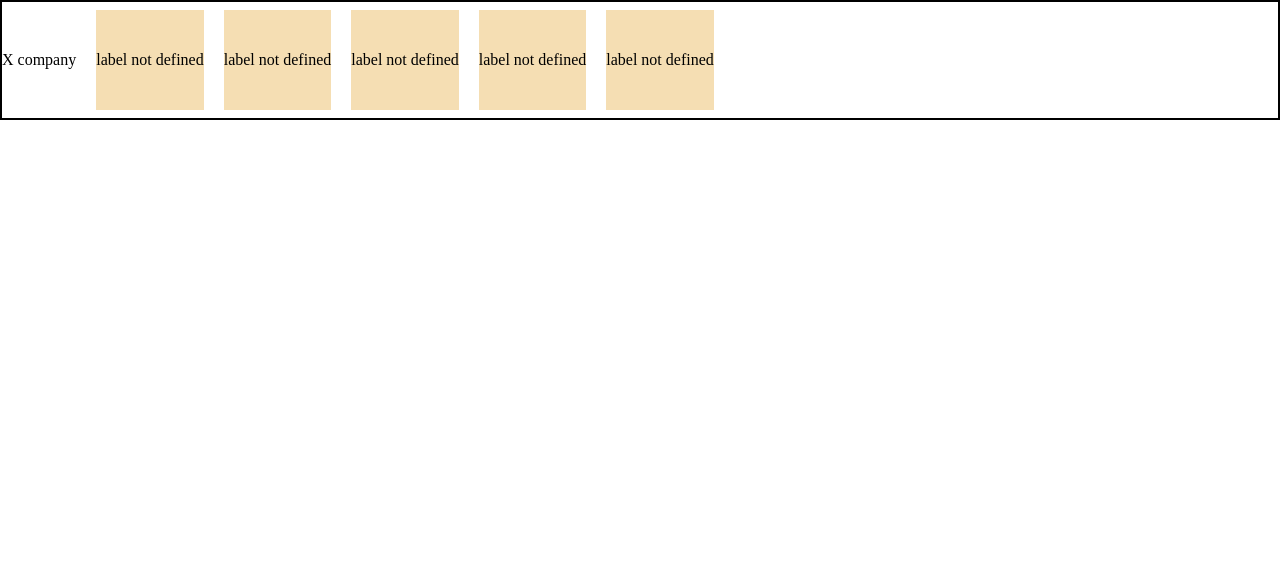
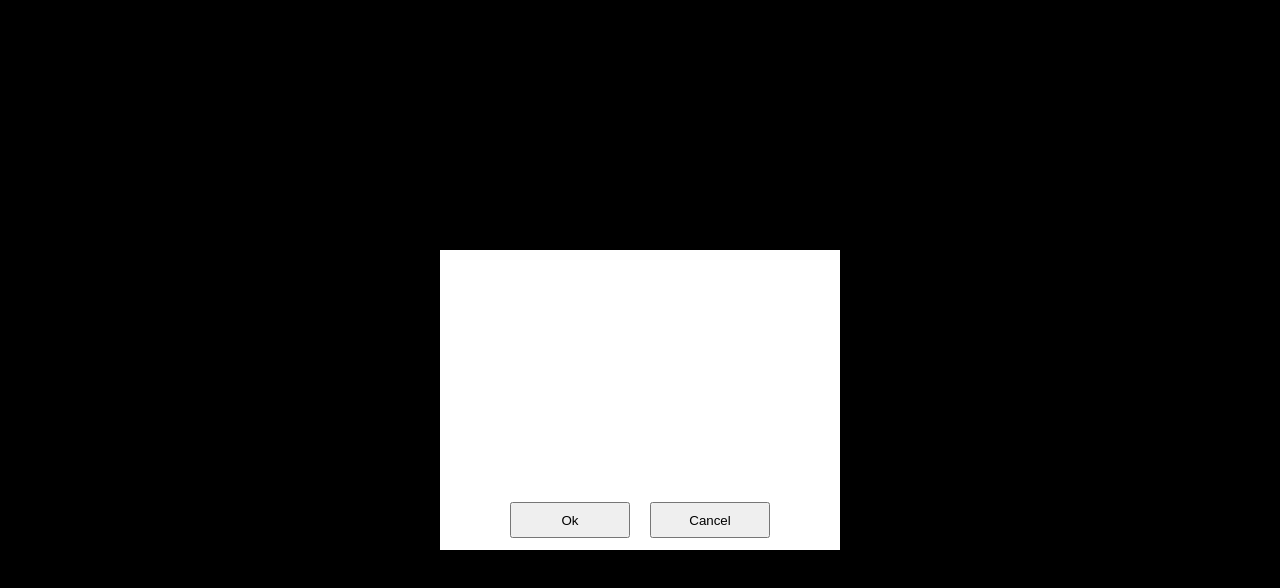
Before and after one commit to EmircanKoc1/my-angular-playground, an Angular app: page / in a window 1280 px wide. Shown: the top 588 px of the page. Built offline with nearby package versions, Linux system fonts and the light colour scheme.

Commit message:
The custom modal component and sample have been added.

```diff
--- a/src/app/app.component.html
+++ b/src/app/app.component.html
@@ -1,3 +1,4 @@
 <!-- <app-sample1></app-sample1> -->
 
-<app-sample1></app-sample1>
+<!-- <app-sample1></app-sample1> -->
+<cm-sample1></cm-sample1>
--- /dev/null
+++ b/src/app/custom-modal/components/modal/modal.component.html
@@ -0,0 +1,16 @@
+<div class="modal">
+    <div class="modal-content">
+
+        <div class="projected-content">
+           <ng-content></ng-content>
+        </div>
+        <div class="modal-actions">
+            <button class="modal-actions-ok">Ok</button>
+            <button class="modal-actions-cancel">Cancel</button>
+        </div>
+
+    </div>
+    <div class="modal-backdrop">
+    </div>
+
+</div>
--- /dev/null
+++ b/src/app/custom-modal/components/modal/modal.component.scss
@@ -0,0 +1,55 @@
+.modal {
+    position: fixed;
+    width: 100%;
+    height: 100%;
+    z-index: 0;
+}
+
+.modal-content {
+    width: 400px;
+    height: 300px;
+    min-width: 400px;
+    min-height: 300px;
+    background-color: white;
+    display: flex;
+    justify-content: center;
+    align-items: center;
+    position: fixed;
+    flex-direction: column;
+    z-index: 2;
+    top: 50%;
+    left: 50%;
+    transform: translate(-50%, -50%);
+}
+
+.modal-backdrop {
+    background-color: black;
+    width: 100%;
+    height: 100%;
+    position: fixed;
+    top: 0;
+    left: 0;
+    z-index: 1;
+}
+
+.projected-content {
+    width: 100%;
+    height: 80%;
+
+}
+
+.modal-actions {
+    align-self: flex-end;
+    height: 20%;
+    width: 100%;
+    justify-content: center;
+    display: flex;
+    flex-direction: row;
+    align-items: center;
+    gap: 20px;
+}
+
+.modal-actions button {
+    width: 30%;
+    height: 60%;
+}
--- /dev/null
+++ b/src/app/custom-modal/samples/sample1/sample1.component.html
@@ -0,0 +1,3 @@
+<cm-modal>
+
+</cm-modal>
```
Also changed, not shown: src/app/app.component.ts (+5 -2 lines), src/app/custom-modal/components/modal/modal.component.ts (added, +12 -0 lines), src/app/custom-modal/samples/sample1/sample1.component.ts (added, +13 -0 lines), src/app/custom-modal/samples/sample1/sample1.component.scss (added), 2 other files (tests, documents, lock files or other folders).
